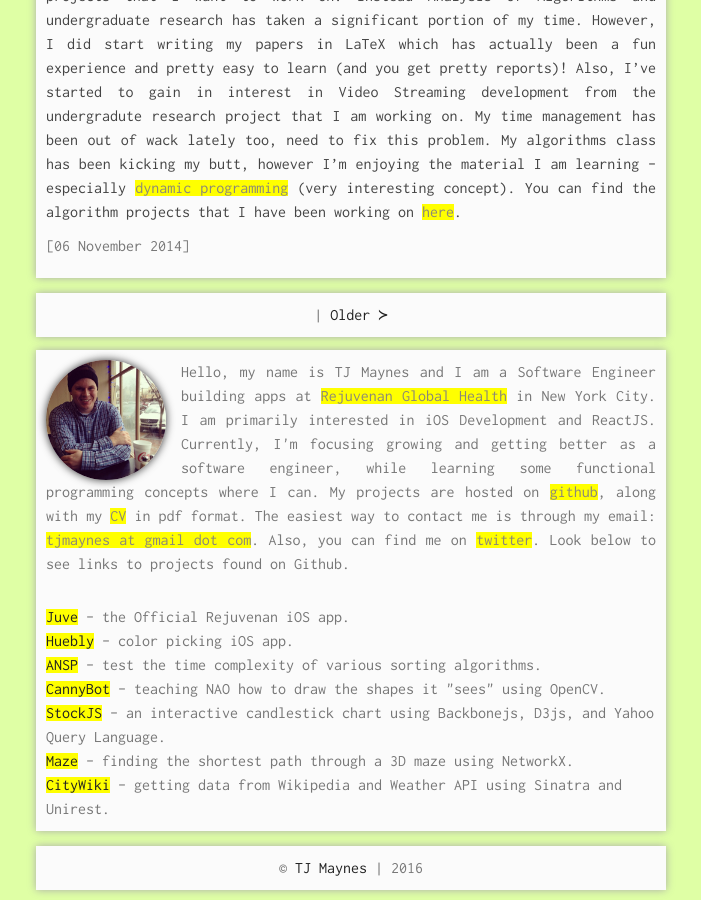
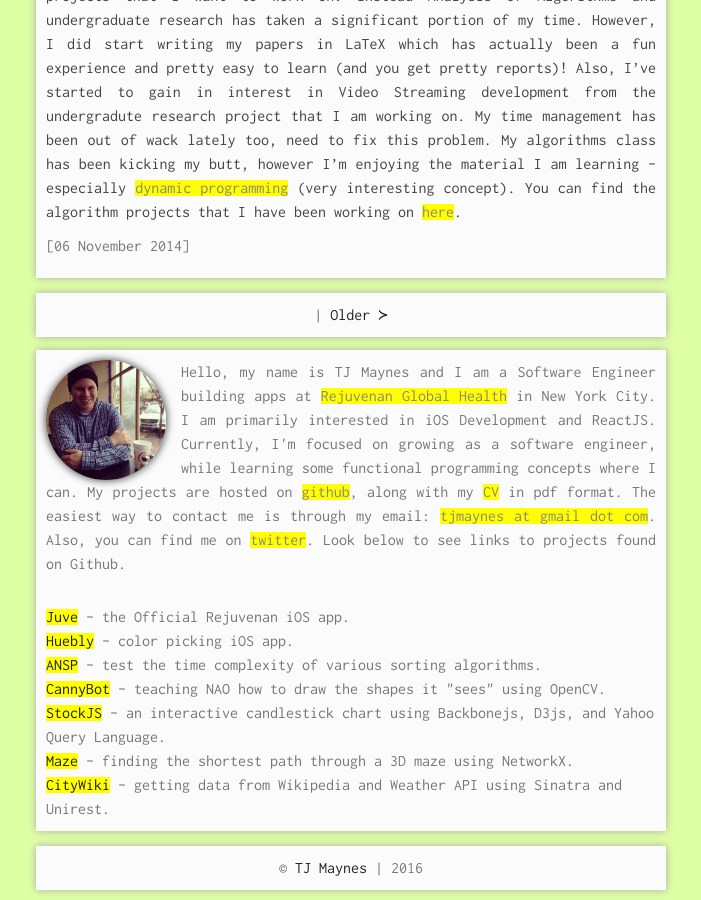
Before and after one commit to embaron/tjmaynes.github.io, a Jekyll site: the page built from index.html, in a window 1280 px wide and 900 px high, scrolled down 5145 px. Shown: the whole window, without its empty margins (289-990 px from the left). Built offline with Jekyll 4.4.1, drawn with Linux system fonts in a browser that asks for light colours; the list of posts is cut into pages by our own code.

Commit message:
Update about.html

```diff
--- a/_includes/about.html
+++ b/_includes/about.html
@@ -1,6 +1,6 @@
 <div id="about">
   <img src="/img/profile.png" align="left" alt="TJ Maynes, profile picture"></img>
-  <p>Hello, my name is TJ Maynes and I am a Software Engineer building apps at <a href="https://www.rejuvenan.com/" target="_blank">Rejuvenan Global Health</a> in New York City. I am primarily interested in iOS Development and ReactJS. Currently, I'm focusing growing and getting better as a software engineer, while learning some functional programming concepts where I can. My projects are hosted on <a href="https://www.github.com/tjmaynes/" target="_blank">github</a>, along with my <a href="/cv.pdf">CV</a> in pdf format. The easiest way to contact me is through my email: <a href="mailto:tjmaynes@gmail.com">tjmaynes at gmail dot com</a>. Also, you can find me on <a href="https://www.twitter.com/tjmaynes/" target="_blank">twitter</a>. Look below to see links to projects found on Github.</p>
+  <p>Hello, my name is TJ Maynes and I am a Software Engineer building apps at <a href="https://www.rejuvenan.com/" target="_blank">Rejuvenan Global Health</a> in New York City. I am primarily interested in iOS Development and ReactJS. Currently, I'm focused on growing as a software engineer, while learning some functional programming concepts where I can. My projects are hosted on <a href="https://www.github.com/tjmaynes/" target="_blank">github</a>, along with my <a href="/cv.pdf">CV</a> in pdf format. The easiest way to contact me is through my email: <a href="mailto:tjmaynes@gmail.com">tjmaynes at gmail dot com</a>. Also, you can find me on <a href="https://www.twitter.com/tjmaynes/" target="_blank">twitter</a>. Look below to see links to projects found on Github.</p>
   <br>
   {% include projects.html %}
 </div>
```
